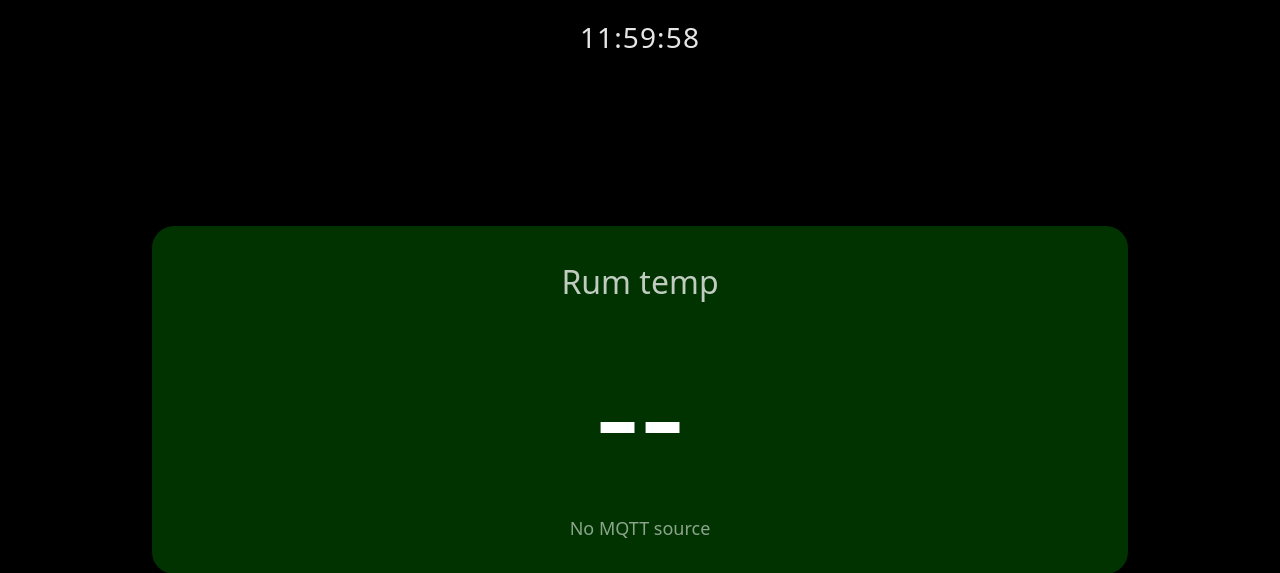
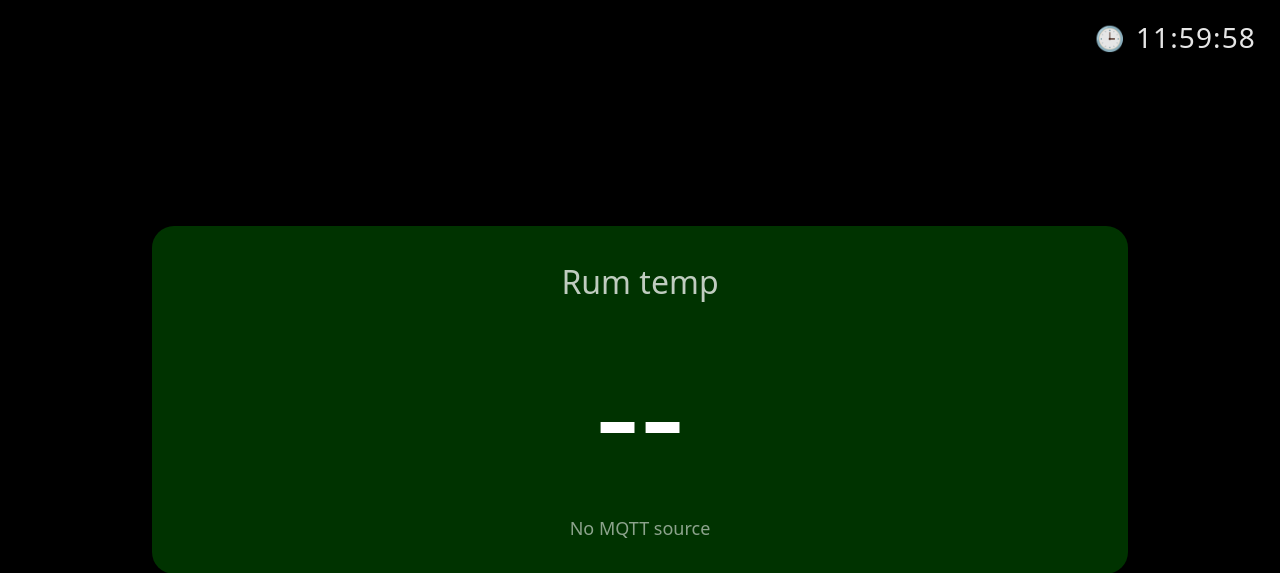
Before and after one commit to Anton04/AquaBrain, a Flask app: page / in a window 1280 px wide. Shown: the top 573 px of the page. Run offline with Flask 3, Linux system fonts and the light colour scheme.

Commit message:
Move AquaView clock to top right

```diff
--- a/webapp/aquaview/templates/index.html
+++ b/webapp/aquaview/templates/index.html
@@ -21,14 +21,19 @@ body {
 .clock {
   position:absolute;
   top:18px;
-  left:0;
-  right:0;
-  text-align:center;
+  right:24px;
   font-size:28px;
   font-variant-numeric:tabular-nums;
   letter-spacing:.04em;
   color:rgba(255,255,255,.9);
   z-index:10;
+  display:flex;
+  align-items:center;
+  gap:10px;
+}
+
+.clock-icon {
+  font-size:24px;
 }
 
 .viewport {
@@ -151,7 +156,10 @@ body {
 
 <body>
 
-<div class="clock" id="clockValue">--:--:--</div>
+<div class="clock">
+  <span class="clock-icon">🕒</span>
+  <span id="clockValue">--:--:--</span>
+</div>
 
 <div class="viewport" id="viewport">
   <div class="track" id="track">
```
